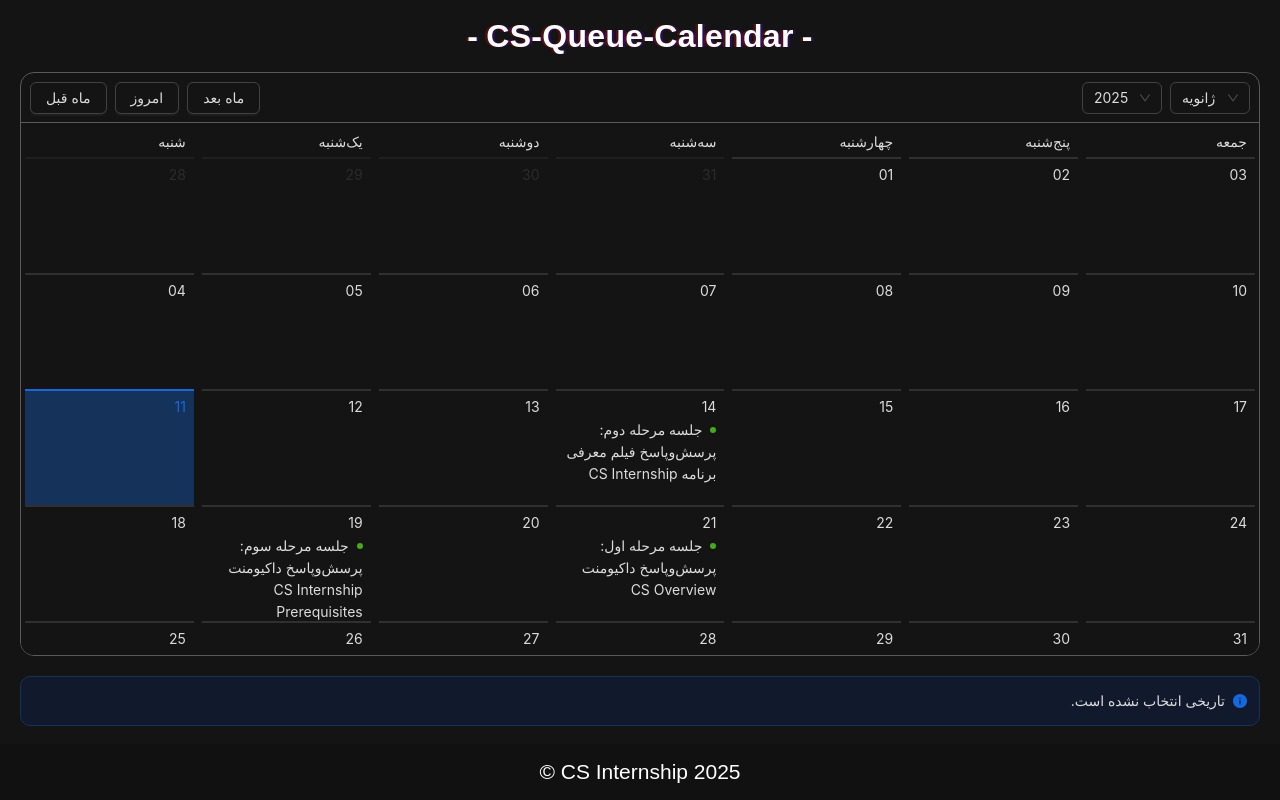
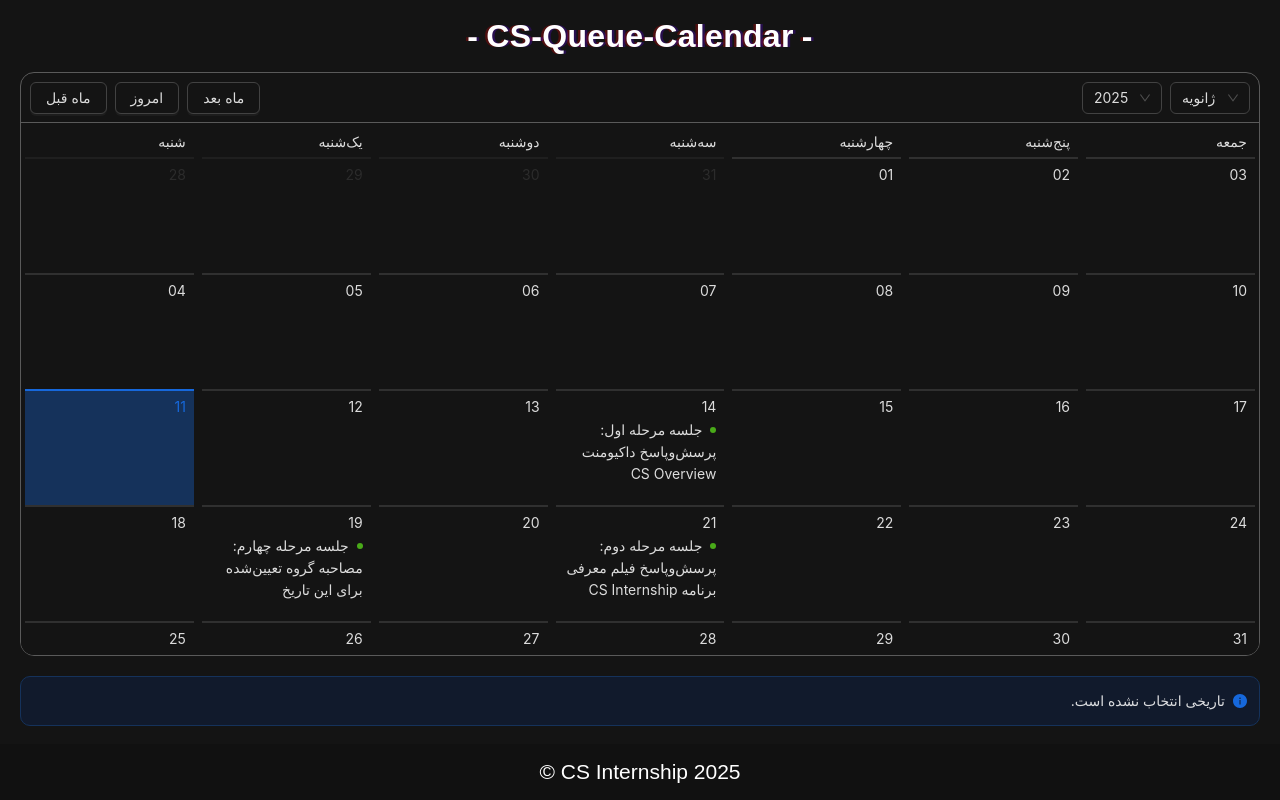
Before and after one commit to cs-internship/CS-Queue-Calendar, a React (Create React App) app in the folder cs-queue-calendar/: page / in a window 1280 px wide. Built offline with nearby package versions, Linux system fonts and the light colour scheme.

Commit message:
Fix meetings get out of order by changing the system clock

```diff
--- a/cs-queue-calendar/package.json
+++ b/cs-queue-calendar/package.json
@@ -1,4 +1,5 @@
 {
+  "homepage": "https://ali-sdg90.github.io/CS-Queue-Calendar",
   "name": "cs-queue-calendar",
   "version": "0.1.0",
   "private": true,
--- a/cs-queue-calendar/src/CSCalendar.jsx
+++ b/cs-queue-calendar/src/CSCalendar.jsx
@@ -37,16 +37,15 @@ const CSCalendar = () => {
 
     const events = [
         {
-            day: 2,
+            title: "جلسه مرحله‌ اول: پرسش‌وپاسخ داکیومنت CS Overview",
+        },
+        {
             title: "جلسه مرحله‌ دوم: پرسش‌وپاسخ فیلم معرفی برنامه‌ CS Internship",
         },
-        { day: 2, title: "جلسه مرحله‌ اول: پرسش‌وپاسخ داکیومنت CS Overview" },
         {
-            day: 0,
             title: "جلسه مرحله‌ چهارم: مصاحبه‌ گروه تعیین‌شده برای این تاریخ",
         },
         {
-            day: 0,
             title: "جلسه مرحله‌ سوم: پرسش‌وپاسخ داکیومنت CS Internship Prerequisites",
         },
     ];
@@ -58,8 +57,8 @@ const CSCalendar = () => {
             return null;
         }
 
-        const weekNumber =
-            Math.floor(date.diff(today.startOf("week"), "week")) % 2;
+        const daysSinceStart = date.diff(startDate, "day");
+        const weekNumber = Math.floor(daysSinceStart / 7) % 2;
 
         if (date.day() === 2) {
             return events[weekNumber];
```
